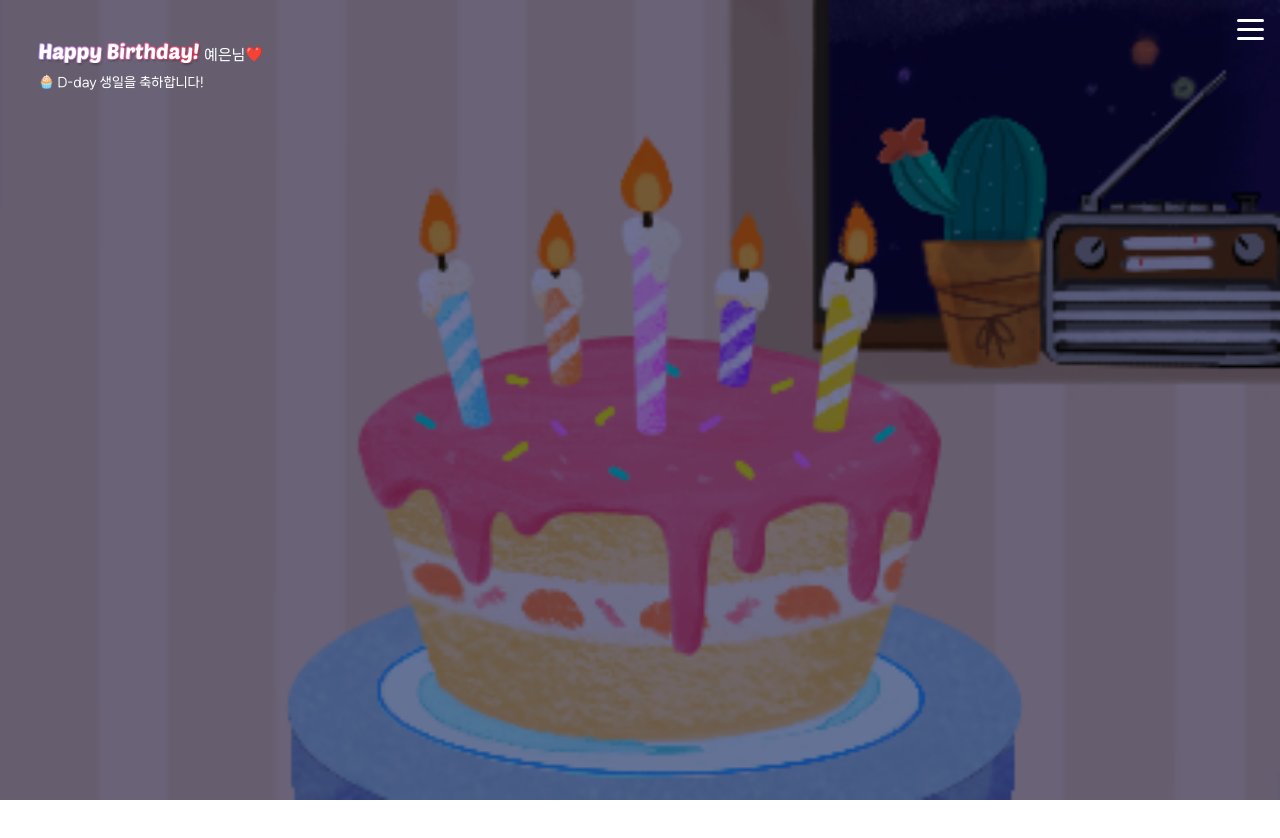
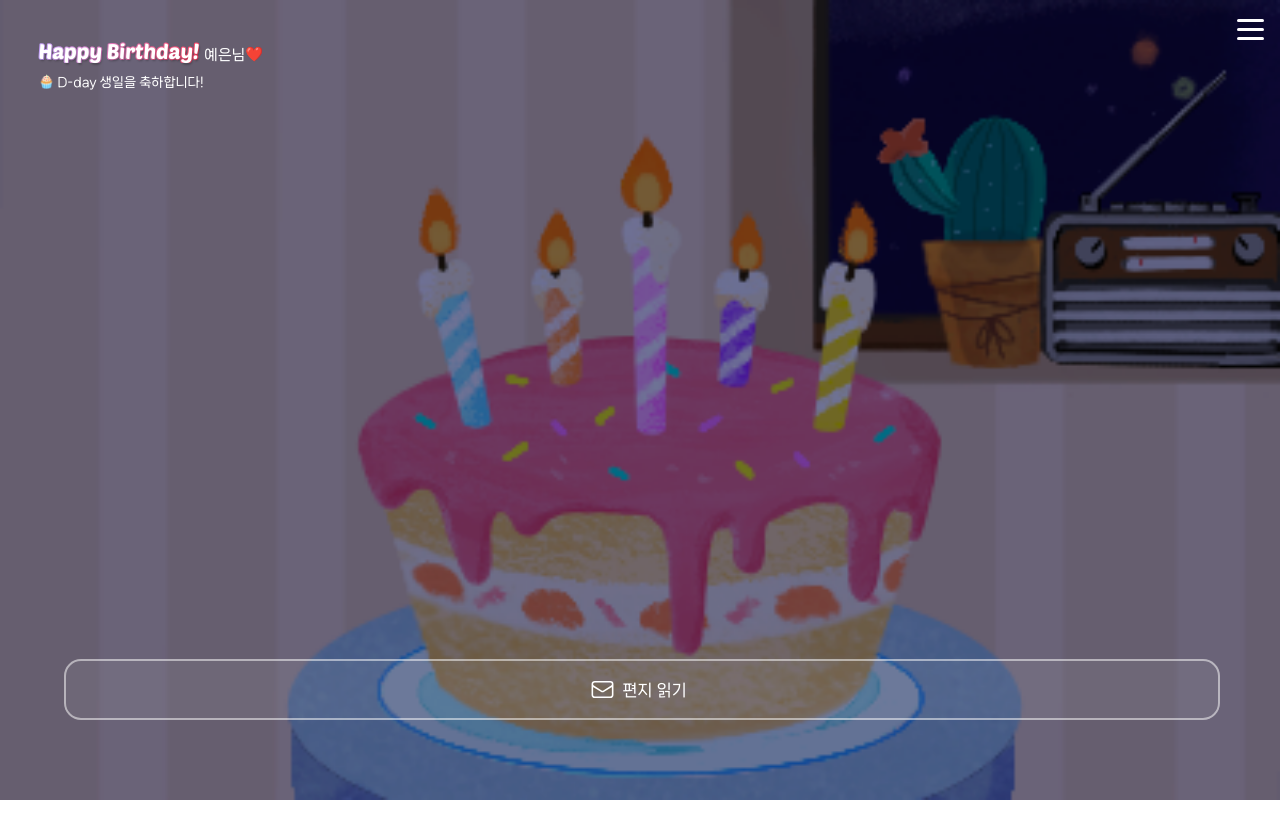
Before and after one commit to BungaeThunder/Bungae-Front, a Next.js app: page /cake in a window 1280 px wide. After the commit the page ends 800 px from the top, so only its background shows below. Built offline with nearby package versions, Linux system fonts and the light colour scheme.

Commit message:
feat: main button

```diff
--- /dev/null
+++ b/component/cake/MainButton.tsx
@@ -0,0 +1,79 @@
+import React from 'react';
+import styled from 'styled-components';
+import { ShareIcon, EnvelopeIcon, PencilIcon } from '@heroicons/react/24/outline';
+
+//TODO: 상태에 따라 action과 css 와 활성화 여부가 달라지는 버튼
+type MainButtonProps = {
+  isOwner: boolean;
+  isBeforBirthday: boolean;
+  isLetterWritten: boolean;
+};
+
+export const MainButton: React.FC<MainButtonProps> = ({
+  isOwner,
+  isBeforBirthday,
+  isLetterWritten,
+}) => {
+  let message: string;
+  let icon: React.ReactNode;
+  if (isOwner) {
+    if (isBeforBirthday) {
+      message = `공유하기`;
+      icon = <ShareIcon width={25} />;
+    } else {
+      message = `편지 읽기`;
+      icon = <EnvelopeIcon width={25} />;
+    }
+  } else {
+    icon = <PencilIcon width={25} />;
+    if (isLetterWritten) {
+      message = `내가 쓴 편지 보기`;
+    } else {
+      message = `편지 쓰기`;
+    }
+  }
+
+  return (
+    <Container>
+      <Label>
+        {icon}
+        <p>{message}</p>
+      </Label>
+    </Container>
+  );
+};
+const Label = styled.div`
+  width: 100%;
+  font-family: 'NanumSquareNeo';
+  font-size: medium;
+  display: flex;
+  align-items: center;
+  justify-content: center;
+  p {
+    padding: 7px;
+  }
+`;
+
+const Container = styled.div`
+  position: absolute;
+  bottom: 2%;
+  width: 90%;
+  height: 57px;
+  margin: 5%;
+  color: ${props => props.theme.colors.white};
+  background: rgba(217, 217, 217, 0.069);
+  border: 2px solid rgba(255, 255, 255, 0.5);
+  border-radius: 17px;
+  display: flex;
+  align-items: center;
+  justify-content: center;
+  :hover {
+    background: rgba(72, 72, 72, 0.2);
+    transition: 0.2s;
+  }
+  :active {
+    background: rgba(225, 225, 225, 0.25);
+  }
+`;
+
+export default MainButton;
--- a/component/cake/WelcomeTitle.tsx
+++ b/component/cake/WelcomeTitle.tsx
@@ -34,7 +34,6 @@ const Container = styled.div`
   display: flex;
   flex-direction: column;
   width: 80%;
-  height: 100%;
   padding-top: 3%;
   padding-left: 3%;
 `;
--- a/component/cake/index.tsx
+++ b/component/cake/index.tsx
@@ -1,2 +1 @@
-export * from './AddLetterButton';
-export * from './MyPageModal'
+export * from './MyPageModal';
--- a/package.json
+++ b/package.json
@@ -13,6 +13,7 @@
     "prepare": "husky install"
   },
   "dependencies": {
+    "@heroicons/react": "^2.0.17",
     "next": "12.1.6",
     "react": "18.1.0",
     "react-datepicker": "^4.8.0",
--- a/pages/cake/index.tsx
+++ b/pages/cake/index.tsx
@@ -3,6 +3,7 @@ import { useEffect, useState } from 'react';
 import BackgroundContainer from 'component/cake/BackgroundContainer';
 import MenuButton from 'component/cake/MenuButton';
 import WelcomeTitle from 'component/cake/WelcomeTitle';
+import MainButton from 'component/cake/MainButton';
 
 const Cake: NextPage = () => {
   const [isSSR, setIsSSR] = useState<boolean>(true);
@@ -22,6 +23,7 @@ const Cake: NextPage = () => {
         dDayCount={dDayCount}
       ></WelcomeTitle>
       <MenuButton open={isMenuOpen} setOpen={setIsMenuOpen} />
+      <MainButton isOwner={true} isBeforBirthday={false} isLetterWritten={false}></MainButton>
     </BackgroundContainer>
   ) : (
     // TODO: add loading page
```
Also changed, not shown: 1 other file (tests, documents, lock files or other folders).
